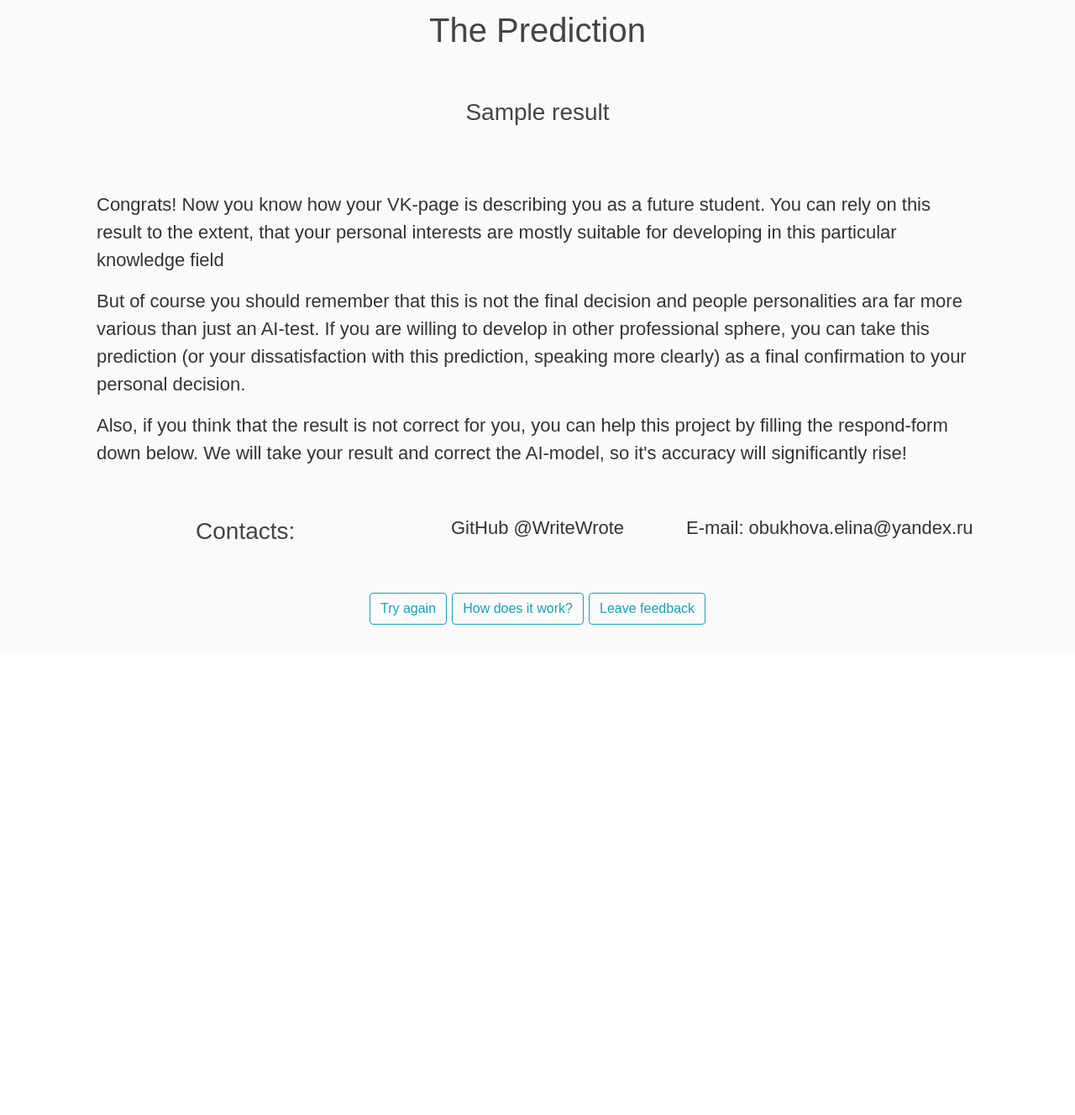
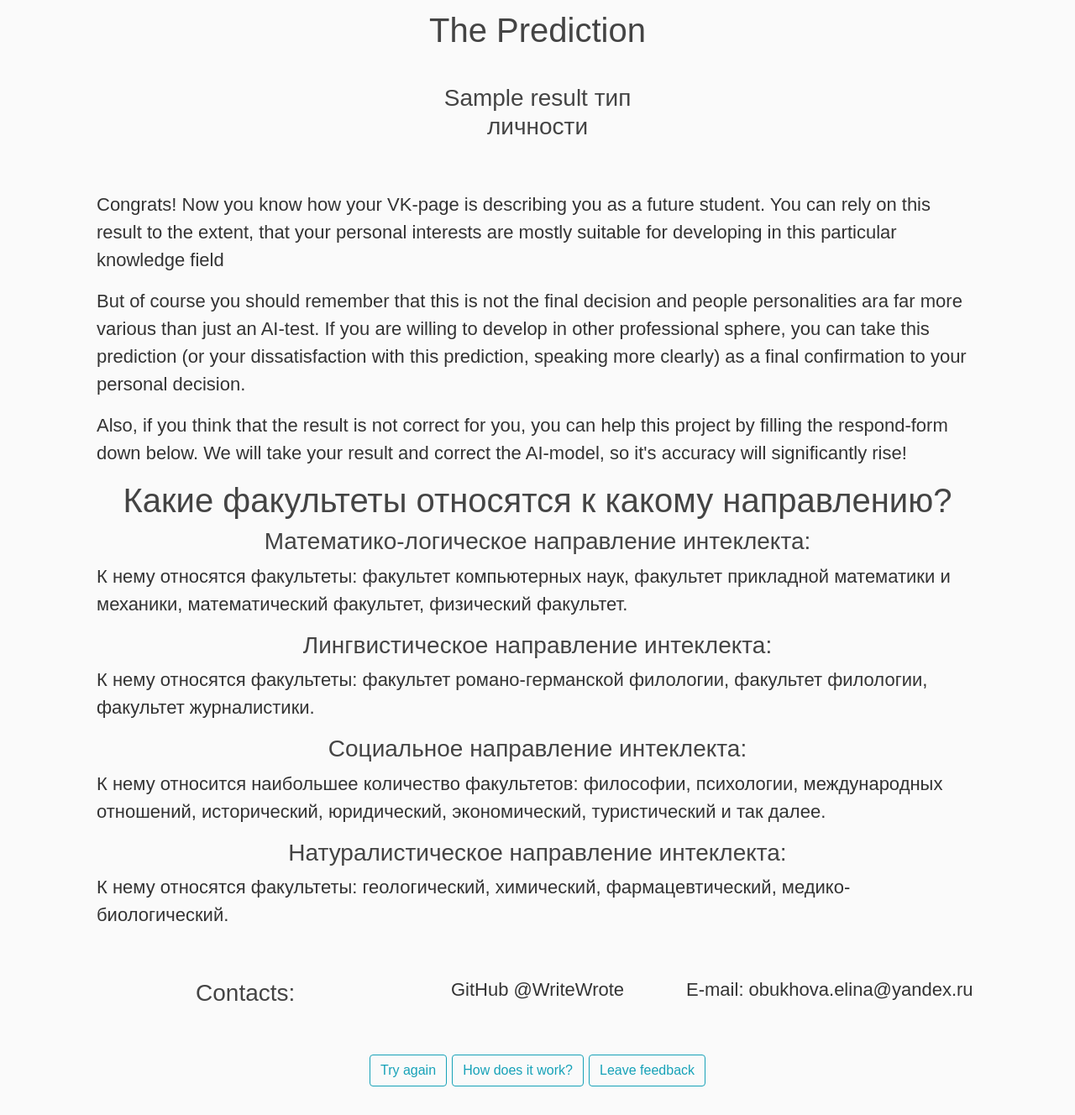
Before and after one commit to WriteWrote/vsu_faculties_prediction, a Flask app: template templates/result.html in a window 1280 px wide. Shown: the part 68-1396 px from the top of the page at 84% size. Before the commit the page ends 812 px from the top, so only its background shows below. Run offline with Flask 3, Linux system fonts and the light colour scheme; the template is opened without the code that fills it: most values are stand-ins (such as "Sample title", 1, 10 or a date in 2020); parts of the project's set-up code (start-up, migrations or seed data) failed here and were passed over; some libraries are stand-ins or nearby versions.

Commit message:
минорные исправления в сайте

```diff
--- a/routes.py
+++ b/routes.py
@@ -65,6 +65,7 @@ def index():
         else:
             clean_data_vector = numpy.array([process_group_names(user_data, WORD2VEC_MODEL)])
             predictions = DNN_MODEL.predict(clean_data_vector)
+            predictions = numpy.round(predictions, 3)
             result_ = CLASS_NAMES[numpy.argmax(predictions)]
 
         return render_template('result.html',
--- a/templates/result.html
+++ b/templates/result.html
@@ -10,7 +10,7 @@
             <h5>Гуманитарий</h5>-->
         </div>
         <div class="box2">
-            <h3>{{ result }}</h3>
+            <h3>{{ result }} тип личности</h3>
         </div>
         <div class="box3">
             <!--<h4>15%</h4>
@@ -26,6 +26,7 @@
         {% endfor %}
     </table>
     <br>
+
     <p>Congrats! Now you know how your VK-page is describing you as a future student. You can rely on this result to
         the extent, that your personal interests are mostly suitable for developing in this particular knowledge
         field</p>
@@ -36,6 +37,20 @@
     <p>Also, if you think that the result is not correct for you, you can help this project by filling the respond-form
         down below. We will take your result and correct the AI-model, so it's accuracy will significantly rise!</p>
 
+    <h1>Какие факультеты относятся к какому направлению?</h1>
+
+    <h3>Математико-логическое направление интеклекта:</h3>
+    <p>К нему относятся факультеты: факультет компьютерных наук, факультет прикладной математики и механики, математический факультет, физический факультет.</p>
+
+    <h3>Лингвистическое направление интеклекта:</h3>
+    <p>К нему относятся факультеты: факультет романо-германской филологии, факультет филологии, факультет журналистики.</p>
+
+    <h3>Социальное направление интеклекта:</h3>
+    <p>К нему относится наибольшее количество факультетов: философии, психологии, международных отношений, исторический, юридический, экономический, туристический и так далее.</p>
+
+    <h3>Натуралистическое направление интеклекта:</h3>
+    <p>К нему относятся факультеты: геологический, химический, фармацевтический, медико-биологический.</p>
+
 {% endblock content %}
 
 {% block footercontent %}
```
